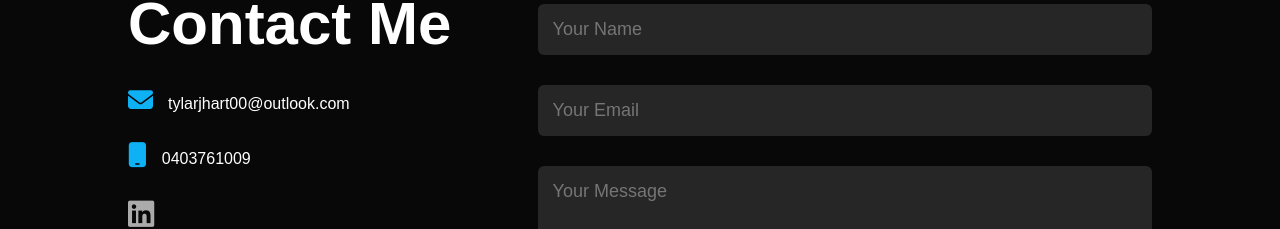
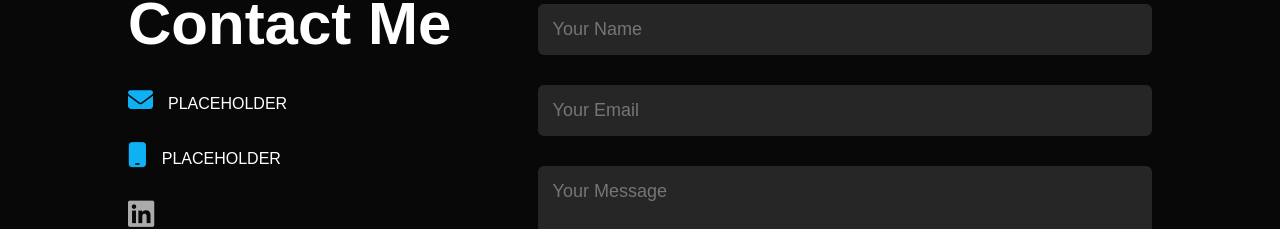
Before and after one commit to TylarJHart/TylarJHart.github.io, a plain HTML site: page index.html in a window 1280 px wide. Shown: the part 2099-2328 px from the top of the page. Drawn offline with Linux system fonts and the light colour scheme.

Commit message:
Update index.html
censor main branch

```diff
--- a/index.html
+++ b/index.html
@@ -139,8 +139,8 @@
         <div class="row">
             <div class="contact-left">
                 <h1 class="sub-title">Contact Me</h1>
-                <p><i class="fa-solid fa-envelope"></i></i>tylarjhart00@outlook.com</p>
-                <p><i class="fa-solid fa-mobile"></i>0403761009</p>
+                <p><i class="fa-solid fa-envelope"></i></i>PLACEHOLDER</p>
+                <p><i class="fa-solid fa-mobile"></i>PLACEHOLDER</p>
                 <div class="social-icons">
                     <a href=""><i class="fa-brands fa-linkedin"></i></a>
                 </div>
```
